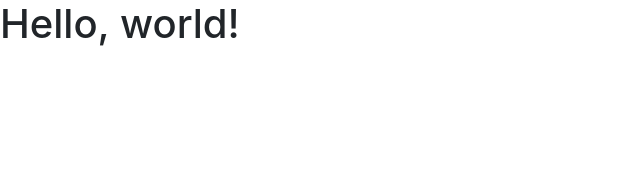
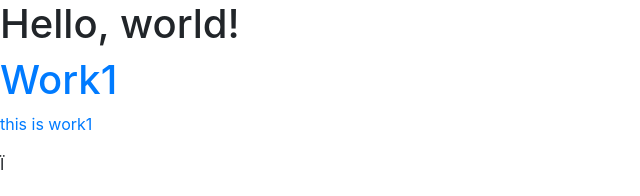
Before and after one commit to Hama0103/Hama0103.github.io, a plain HTML site: page index.html in a window 1280 px wide. Shown: the whole page, without its empty margins (0-640 px from the left). Drawn offline with nearby package versions, Linux system fonts and the light colour scheme.

Commit message:
test work1

```diff
--- a/index.html
+++ b/index.html
@@ -12,6 +12,12 @@
   </head>
   <body>
     <h1>Hello, world!</h1>
+    <a href="#">
+      <div>
+        <h1>Work1</h1>
+        <p>this is work1</p>
+      </div>
+    </a>Ï
 
     <!-- Optional JavaScript -->
     <!-- jQuery first, then Popper.js, then Bootstrap JS -->
```
